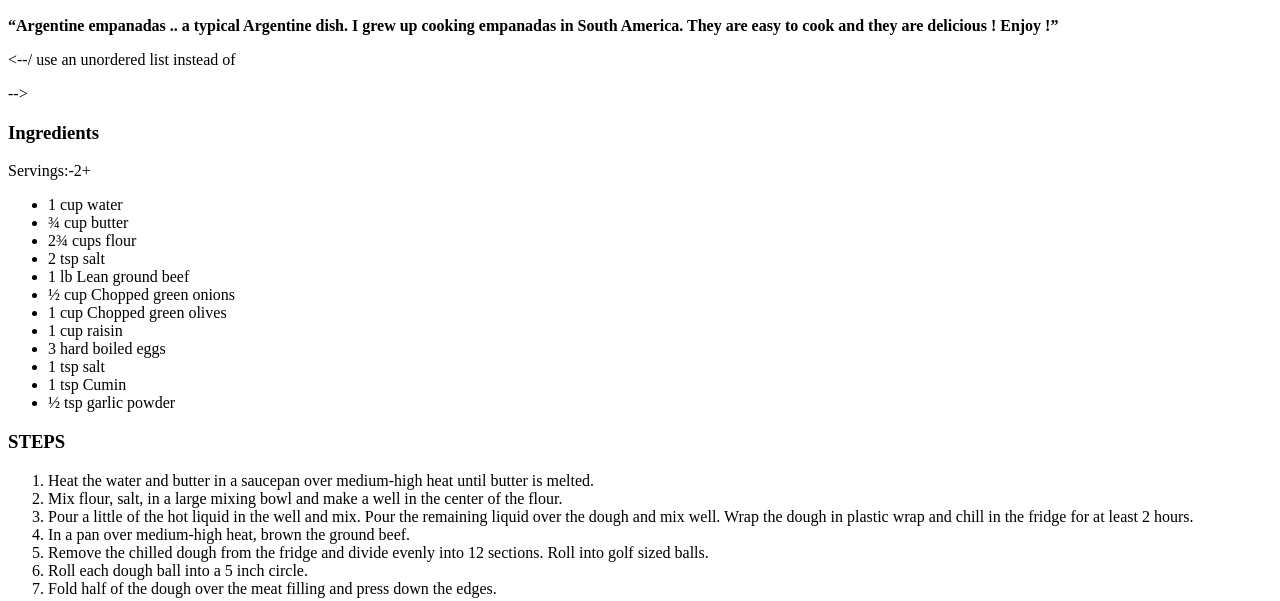
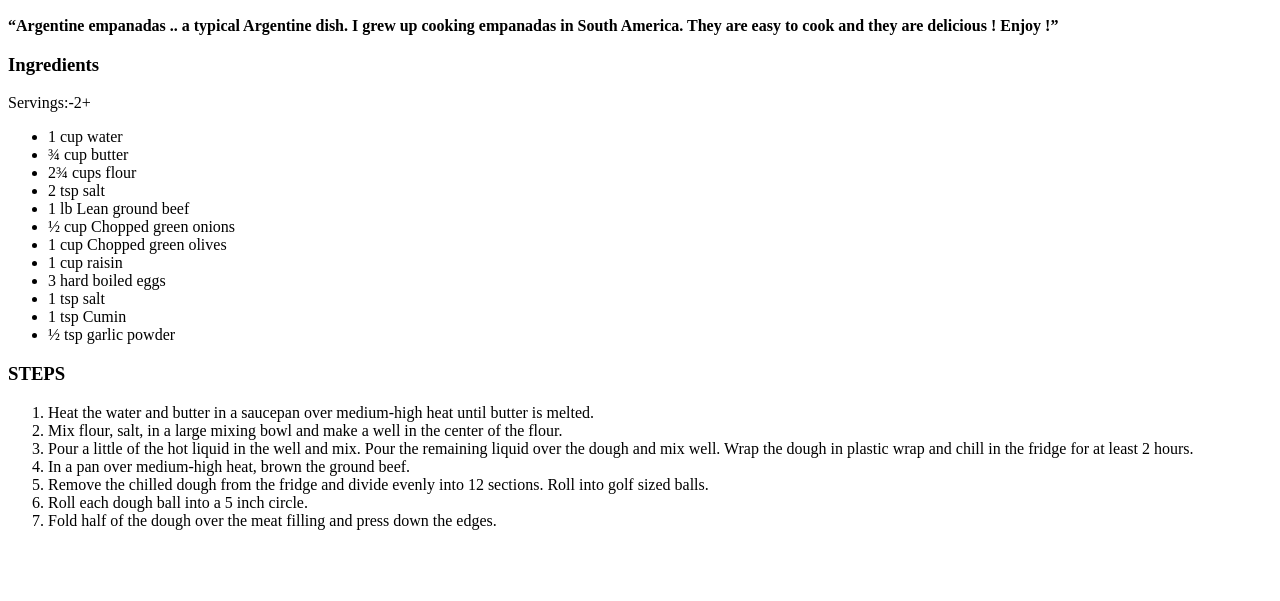
Before and after one commit to KristoffFM/odin-recipes, a plain HTML site: page recipes/empanadas.html in a window 1280 px wide. Shown: the part 420-1021 px from the top of the page. After the commit the page ends 966 px from the top, so only its background shows below. Drawn offline with Linux system fonts and the light colour scheme.

Commit message:
modify comment

```diff
--- a/recipes/empanadas.html
+++ b/recipes/empanadas.html
@@ -14,7 +14,7 @@
     <p><strong>“Argentine empanadas .. a typical Argentine dish. I grew up cooking empanadas in South America.
         They are easy to cook and they are delicious ! Enjoy !”</strong></p>
 
-<--/ use an unordered list instead of <p> -->
+<!--use an unordered list instead of <p>-->
  <h3>Ingredients</h3>
 Servings:-2+
 
```
